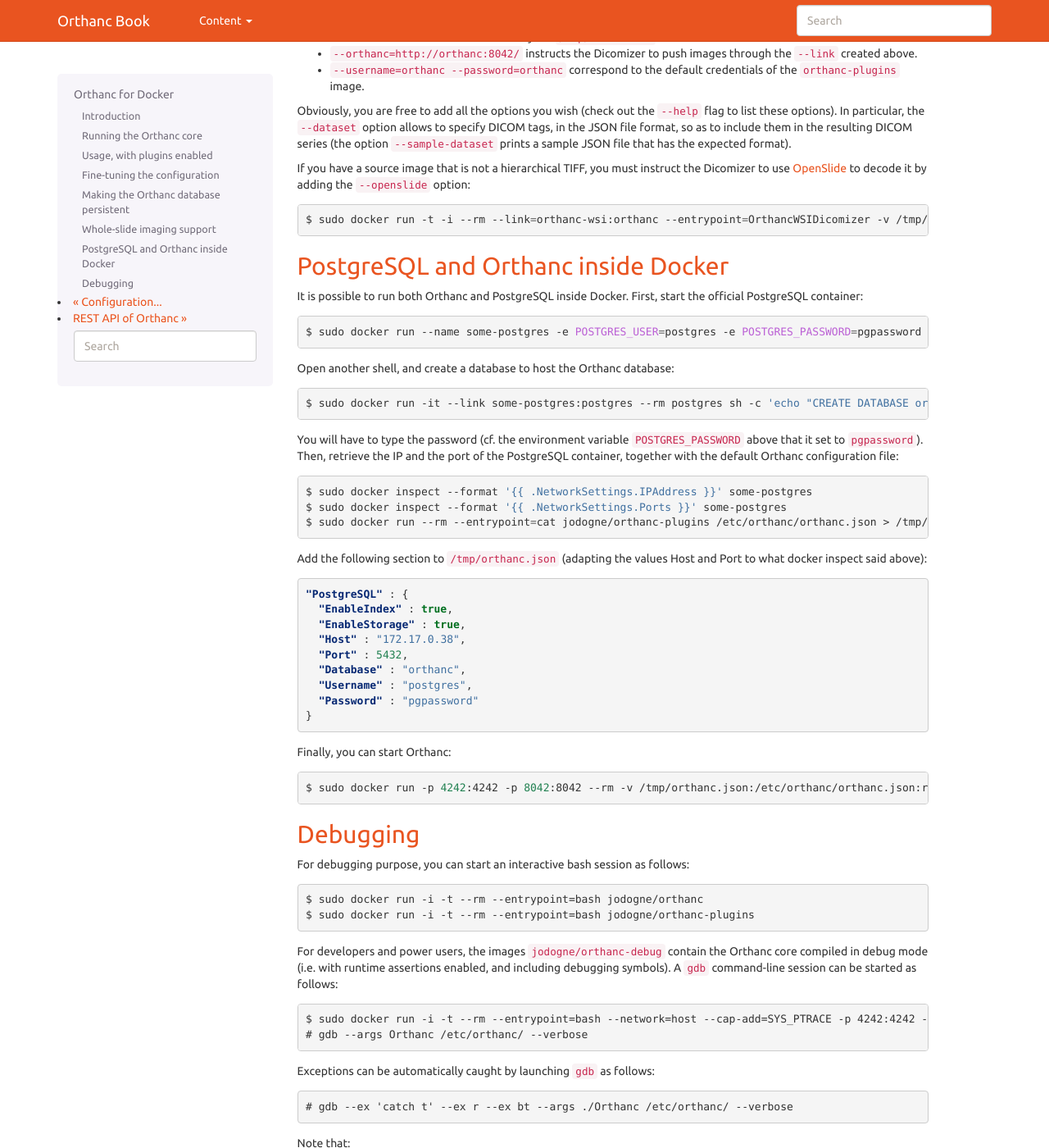
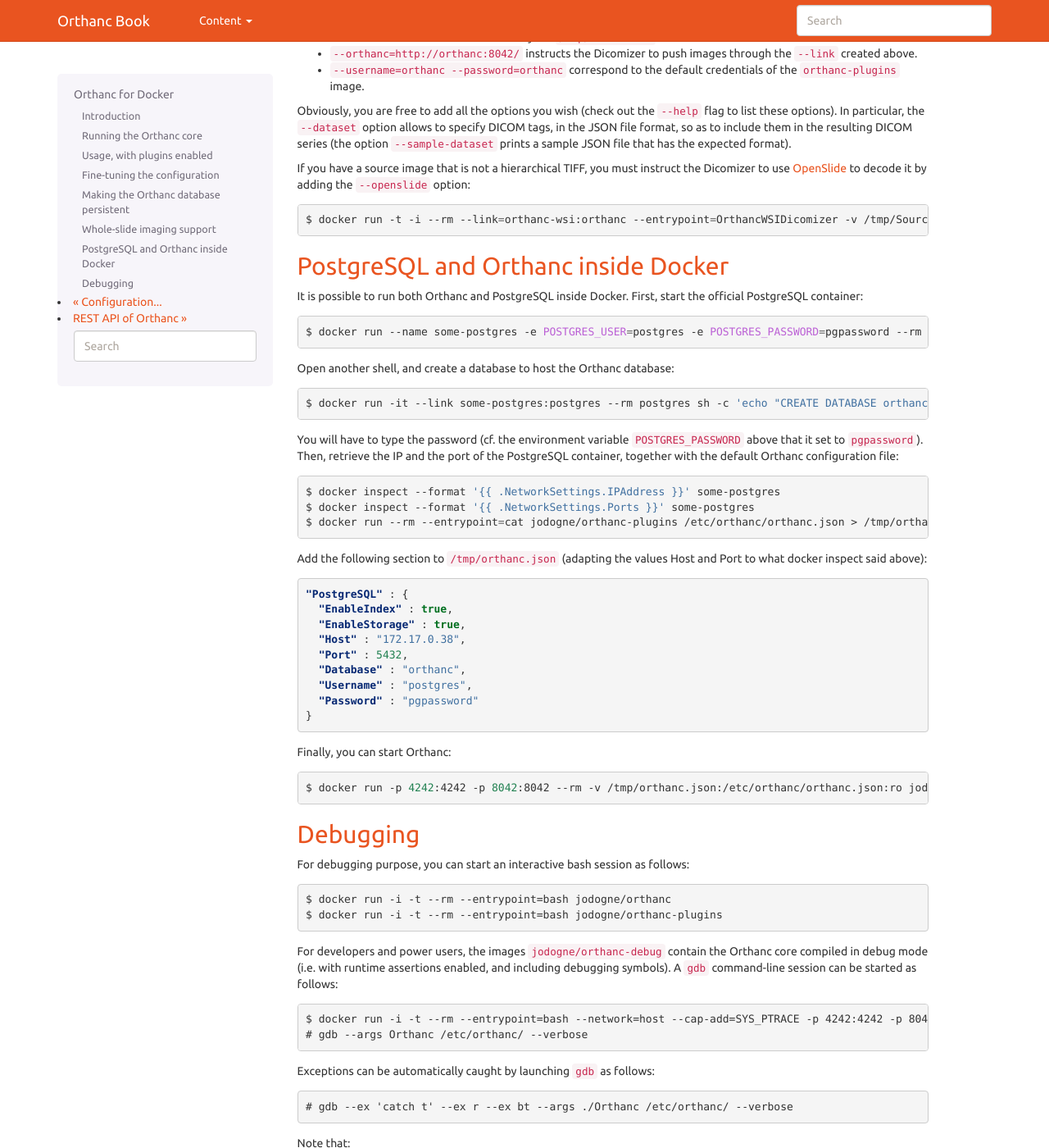
Before and after one commit to orthanc-mirrors/orthanc-book, a Sphinx documentation site: the page built from Sphinx/source/users/docker.rst, in a window 1280 px wide and 1400 px high, scrolled down 2229 px. Shown: the whole window at 82% size. Built offline with Sphinx 7.4.7, drawn with Linux system fonts in a browser that asks for light colours; some of the changed text lies outside the part shown.

Commit message:
removed sudo from docker

```diff
--- a/Sphinx/source/users/advanced-rest.rst
+++ b/Sphinx/source/users/advanced-rest.rst
@@ -272,4 +272,4 @@
 writing this configuration to, say, ``/tmp/prometheus.yml``, then
 type::
 
-  $ sudo docker run -p 9090:9090 -v /tmp/prometheus.yml:/etc/prometheus/prometheus.yml --rm prom/prometheus:v2.7.0
+  $ sudo run -p 9090:9090 -v /tmp/prometheus.yml:/etc/prometheus/prometheus.yml --rm prom/prometheus:v2.7.0
--- a/Sphinx/source/users/docker.rst
+++ b/Sphinx/source/users/docker.rst
@@ -51,7 +51,7 @@
 The following command will start the core of Orthanc, with all the
 plugins disabled::
 
-  $ sudo docker run -p 4242:4242 -p 8042:8042 --rm jodogne/orthanc
+  $ docker run -p 4242:4242 -p 8042:8042 --rm jodogne/orthanc
 
 Once Orthanc is running, use Mozilla Firefox at URL
 http://localhost:8042/ to interact with Orthanc. The default username
@@ -61,18 +61,18 @@
 development is in continuous progress. Do not forget to regularly
 update the Docker image to benefit from the latest features::
 
-  $ sudo docker pull jodogne/orthanc
+  $ docker pull jodogne/orthanc
 
 If more stability is required, you can select the official release of
 Orthanc to be run::
 
-  $ sudo docker run -p 4242:4242 -p 8042:8042 --rm jodogne/orthanc:1.6.0
+  $ docker run -p 4242:4242 -p 8042:8042 --rm jodogne/orthanc:1.6.0
 
 Passing additional command-line options (e.g. to make Orthanc verbose)
 can be done as follows (note the ``/etc/orthanc`` option that is
 required for Orthanc to find its configuration files)::
 
-  $ sudo docker run -p 4242:4242 -p 8042:8042 --rm jodogne/orthanc /etc/orthanc --verbose
+  $ docker run -p 4242:4242 -p 8042:8042 --rm jodogne/orthanc /etc/orthanc --verbose
 
 
 Usage, with plugins enabled
@@ -84,7 +84,7 @@
 implementation <dicomweb>`, and its :ref:`whole-slide imaging viewer
 <wsi>`::
 
-  $ sudo docker run -p 4242:4242 -p 8042:8042 --rm jodogne/orthanc-plugins
+  $ docker run -p 4242:4242 -p 8042:8042 --rm jodogne/orthanc-plugins
 
 
 Fine-tuning the configuration
@@ -98,12 +98,12 @@
 
 You can generate a custom configuration file for Orthanc as follows::
 
-  $ sudo docker run --rm --entrypoint=cat jodogne/orthanc /etc/orthanc/orthanc.json > /tmp/orthanc.json
+  $ docker run --rm --entrypoint=cat jodogne/orthanc /etc/orthanc/orthanc.json > /tmp/orthanc.json
 
 Then, edit the just-generated file ``/tmp/orthanc.json`` and restart
 Orthanc with your updated configuration::
 
-  $ sudo docker run -p 4242:4242 -p 8042:8042 --rm -v /tmp/orthanc.json:/etc/orthanc/orthanc.json:ro jodogne/orthanc
+  $ docker run -p 4242:4242 -p 8042:8042 --rm -v /tmp/orthanc.json:/etc/orthanc/orthanc.json:ro jodogne/orthanc
 
 
 Making the Orthanc database persistent
@@ -115,7 +115,7 @@
 container to some path in the filesystem of your Linux host, e.g.::
 
   $ mkdir /tmp/orthanc-db
-  $ sudo docker run -p 4242:4242 -p 8042:8042 --rm -v /tmp/orthanc-db/:/var/lib/orthanc/db/ jodogne/orthanc:1.6.0
+  $ docker run -p 4242:4242 -p 8042:8042 --rm -v /tmp/orthanc-db/:/var/lib/orthanc/db/ jodogne/orthanc:1.6.0
 
 
 Whole-slide imaging support
@@ -125,13 +125,13 @@
 whole-slide imaging (WSI) <wsi>`. For instance, the following command
 will start the WSI viewer plugin transparently together with Orthanc::
 
-  $ sudo docker run -p 4242:4242 -p 8042:8042 --rm --name orthanc-wsi jodogne/orthanc-plugins
+  $ docker run -p 4242:4242 -p 8042:8042 --rm --name orthanc-wsi jodogne/orthanc-plugins
 
 Note that we gave the name ``orthanc-wsi`` to this new Docker
 container. Then, the Dicomizer command-line tool can be invoked as
 follows::
 
-  $ sudo docker run -t -i --rm --link=orthanc-wsi:orthanc --entrypoint=OrthancWSIDicomizer -v /tmp/Source.tif:/tmp/Source.tif:ro jodogne/orthanc-plugins --username=orthanc --password=orthanc --orthanc=http://orthanc:8042/ /tmp/Source.tif
+  $ docker run -t -i --rm --link=orthanc-wsi:orthanc --entrypoint=OrthancWSIDicomizer -v /tmp/Source.tif:/tmp/Source.tif:ro jodogne/orthanc-plugins --username=orthanc --password=orthanc --orthanc=http://orthanc:8042/ /tmp/Source.tif
 
 This command needs a few explanations:
 
@@ -159,7 +159,7 @@
 instruct the Dicomizer to use `OpenSlide <https://openslide.org/>`__
 to decode it by adding the ``--openslide`` option::
 
-  $ sudo docker run -t -i --rm --link=orthanc-wsi:orthanc --entrypoint=OrthancWSIDicomizer -v /tmp/Source.svs:/tmp/Source.svs:ro jodogne/orthanc-plugins --username=orthanc --password=orthanc --orthanc=http://orthanc:8042/ --openslide=libopenslide.so /tmp/Source.svs
+  $ docker run -t -i --rm --link=orthanc-wsi:orthanc --entrypoint=OrthancWSIDicomizer -v /tmp/Source.svs:/tmp/Source.svs:ro jodogne/orthanc-plugins --username=orthanc --password=orthanc --orthanc=http://orthanc:8042/ --openslide=libopenslide.so /tmp/Source.svs
 
 
 PostgreSQL and Orthanc inside Docker
@@ -167,20 +167,20 @@
 
 It is possible to run both Orthanc and PostgreSQL inside Docker. First, start the official PostgreSQL container::
 
-  $ sudo docker run --name some-postgres -e POSTGRES_USER=postgres -e POSTGRES_PASSWORD=pgpassword --rm postgres
+  $ docker run --name some-postgres -e POSTGRES_USER=postgres -e POSTGRES_PASSWORD=pgpassword --rm postgres
 
 Open another shell, and create a database to host the Orthanc database::
 
-  $ sudo docker run -it --link some-postgres:postgres --rm postgres sh -c 'echo "CREATE DATABASE orthanc;" | exec psql -h "$POSTGRES_PORT_5432_TCP_ADDR" -p "$POSTGRES_PORT_5432_TCP_PORT" -U postgres'
+  $ docker run -it --link some-postgres:postgres --rm postgres sh -c 'echo "CREATE DATABASE orthanc;" | exec psql -h "$POSTGRES_PORT_5432_TCP_ADDR" -p "$POSTGRES_PORT_5432_TCP_PORT" -U postgres'
 
 You will have to type the password (cf. the environment variable
 ``POSTGRES_PASSWORD`` above that it set to ``pgpassword``). Then,
 retrieve the IP and the port of the PostgreSQL container, together
 with the default Orthanc configuration file::
 
-  $ sudo docker inspect --format '{{ .NetworkSettings.IPAddress }}' some-postgres
-  $ sudo docker inspect --format '{{ .NetworkSettings.Ports }}' some-postgres
-  $ sudo docker run --rm --entrypoint=cat jodogne/orthanc-plugins /etc/orthanc/orthanc.json > /tmp/orthanc.json
+  $ docker inspect --format '{{ .NetworkSettings.IPAddress }}' some-postgres
+  $ docker inspect --format '{{ .NetworkSettings.Ports }}' some-postgres
+  $ docker run --rm --entrypoint=cat jodogne/orthanc-plugins /etc/orthanc/orthanc.json > /tmp/orthanc.json
 
 .. highlight:: json
 
@@ -201,7 +201,7 @@
 
 Finally, you can start Orthanc::
 
-  $ sudo docker run -p 4242:4242 -p 8042:8042 --rm -v /tmp/orthanc.json:/etc/orthanc/orthanc.json:ro jodogne/orthanc-plugins
+  $ docker run -p 4242:4242 -p 8042:8042 --rm -v /tmp/orthanc.json:/etc/orthanc/orthanc.json:ro jodogne/orthanc-plugins
 
 
 Debugging
@@ -212,15 +212,15 @@
 For debugging purpose, you can start an interactive bash session as
 follows::
 
-  $ sudo docker run -i -t --rm --entrypoint=bash jodogne/orthanc
-  $ sudo docker run -i -t --rm --entrypoint=bash jodogne/orthanc-plugins
+  $ docker run -i -t --rm --entrypoint=bash jodogne/orthanc
+  $ docker run -i -t --rm --entrypoint=bash jodogne/orthanc-plugins
 
 For developers and power users, the images ``jodogne/orthanc-debug``
 contain the Orthanc core compiled in debug mode (i.e. with runtime
 assertions enabled, and including debugging symbols). A ``gdb``
 command-line session can be started as follows::
 
-  $ sudo docker run -i -t --rm --entrypoint=bash --network=host --cap-add=SYS_PTRACE -p 4242:4242 -p 8042:8042 jodogne/orthanc-debug
+  $ docker run -i -t --rm --entrypoint=bash --network=host --cap-add=SYS_PTRACE -p 4242:4242 -p 8042:8042 jodogne/orthanc-debug
   # gdb --args Orthanc /etc/orthanc/ --verbose
 
 Exceptions can be automatically caught by launching ``gdb`` as follows::
```
